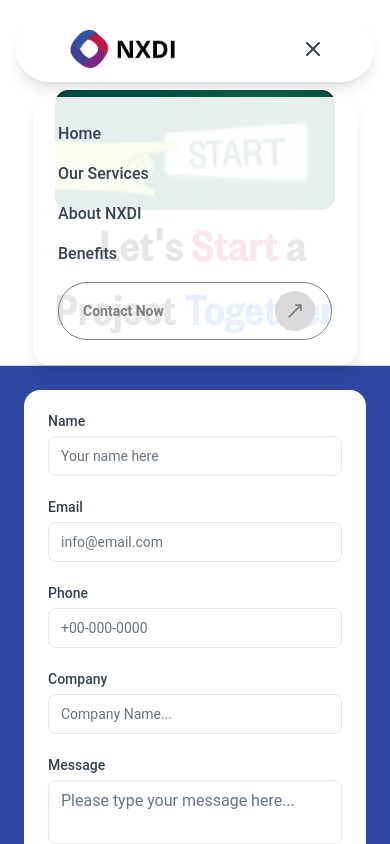
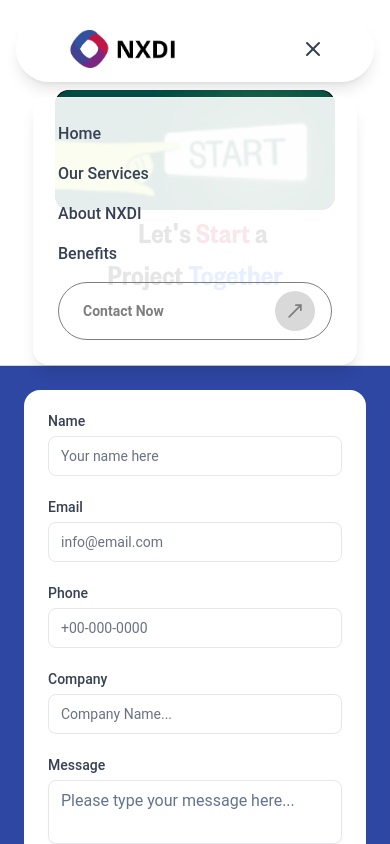
Before and after one commit to softvence-omega/ad4m-g1ll, a Next.js app: page /Contacts in a window 390 px wide. Both pictures are taken after a click on the button 313 px from the left and 49 px from the top of the page. Shown: the top 844 px of the page. Built offline with nearby package versions, Linux system fonts and the light colour scheme.

Commit message:
this commit for the responsiveness

```diff
--- a/src/app/(LandingPage)/page.tsx
+++ b/src/app/(LandingPage)/page.tsx
@@ -5,20 +5,38 @@ import BenefitsSection from "@/components/features/landingPage/Benefits/BenefitS
 import FaqSection from "@/components/features/landingPage/FAQSection";
 import ScrollStack from "@/components/features/landingPage/ScrollStack/ScrollStack";
 import WhatToDo from "@/components/features/landingPage/WhatToDo";
-
 import WhyChooseUs from "@/components/features/landingPage/WhyChooseUs/WhyChooseUs";
 
 export default function Home() {
   return (
-    <div className="">
-      <Banner />
+    <div>
+      <section id="home">
+        <Banner />
+      </section>
+
       <BannerBottom />
-       <WhatToDo/>
+
+      <section id="services">
+        <WhatToDo />
+      </section>
+
       <ScrollStack />
-      <AboutSection />
-      <BenefitsSection />
-      <FaqSection />
-      <WhyChooseUs />
+
+      <section id="about">
+        <AboutSection />
+      </section>
+
+      <section id="benefits">
+        <BenefitsSection />
+      </section>
+
+      <section id="faq">
+        <FaqSection />
+      </section>
+
+      <section id="whyus">
+        <WhyChooseUs />
+      </section>
     </div>
   );
 }
--- a/src/app/globals.css
+++ b/src/app/globals.css
@@ -27,7 +27,9 @@
 body {
   font-family: "Roboto", sans-serif;
 }
-
+html {
+  scroll-behavior: smooth;
+}
 /* html,
 body {
   scroll-behavior: smooth;
--- a/src/components/contactsComponents/ContactBanner.tsx
+++ b/src/components/contactsComponents/ContactBanner.tsx
@@ -4,32 +4,29 @@ import contactImg from "../../../public/assets/Images/contact-img.png";
 import bannerBg from "../../../public/assets/Images/harness_hero.png";
 
 function ContactBanner() {
-
   return (
-    <section className="border-b border-gray-300 relative w-full bg-white h-[300px] sm:h-[400px] md:h-[500px] lg:h-[880px] overflow-hidden">
+    <section className="border-b border-gray-300 relative w-full bg-white h-[300px] sm:h-[400px] md:h-[500px] lg:h-[600px] xl:h-[880px] overflow-hidden">
       <div className="flex flex-col md:flex-row h-full w-full relative z-10 font-custom-font">
         {/* Left content */}
-        <div
-          className="
-            p-6 md:p-12
-            flex flex-col justify-center
-            z-10 font-custom-font
-            items-center md:items-start
-          "
-        >
-
-
+        <div className="p-6 md:p-12 flex flex-col justify-center z-10 items-center md:items-start">
           <div className="flex flex-col sm:flex-row items-center md:items-center gap-1 mb-1">
             <div className="h-[120px] w-[280px] sm:h-[150px] sm:w-[350px] bg-black rounded-xl flex items-center justify-center overflow-hidden">
-             <Image src={contactImg} alt="Contact Us" className="h-full w-full rounded-2xl object-cover"/>
+              <Image
+                src={contactImg}
+                alt="Contact Us"
+                className="h-full w-full rounded-2xl object-cover"
+              />
             </div>
 
-            <h1 className="text-5xl md:text-7xl lg:text-[160px] font-extrabold text-[#C40E44] leading-tight text-center md:text-left ml-4">
-             <span className="text-black">Let&apos;s</span> Start <span className="text-black">a</span>
+            {/* First heading */}
+            <h1 className="text-3xl sm:text-4xl md:text-5xl lg:text-[60px] xl:text-[160px] font-extrabold text-[#C40E44] leading-tight text-center md:text-left ml-4">
+              <span className="text-black">Let&apos;s</span> Start{" "}
+              <span className="text-black">a</span>
             </h1>
           </div>
 
-          <h1 className="text-5xl md:text-5xl lg:text-[160px] font-extrabold leading-tight text-black text-center md:text-left">
+          {/* Second heading */}
+          <h1 className="text-3xl sm:text-4xl md:text-5xl lg:text-[60px] xl:text-[160px] font-extrabold leading-tight text-black text-center md:text-left">
             Project <span className="text-blue-600">Together</span>
           </h1>
         </div>
@@ -43,20 +40,35 @@ function ContactBanner() {
           backgroundRepeat: "no-repeat",
           backgroundPosition: "right center",
           backgroundSize: "cover",
-          transform: "scaleX(-1)", // flip horizontally
+          transform: "scaleX(-1)",
           zIndex: 0,
         }}
       ></div>
 
       {/* Floating Social Icons */}
       <div className="hidden md:flex flex-col items-center justify-center absolute right-4 top-1/2 transform -translate-y-1/2 z-20 space-y-4 rounded-full bg-gray-100 p-2 shadow-lg">
-          <a href="https://facebook.com" target="_blank" rel="noopener noreferrer" className="bg-[#485390] text-white p-3 rounded-full hover:scale-110 transition-transform duration-300 ease-in-out">
+        <a
+          href="https://facebook.com"
+          target="_blank"
+          rel="noopener noreferrer"
+          className="bg-[#485390] text-white p-3 rounded-full hover:scale-110 transition-transform duration-300 ease-in-out"
+        >
           <FaFacebookF size={20} />
         </a>
-         <a href="https://instagram.com" target="_blank" rel="noopener noreferrer" className="bg-[#485390] text-white p-3 rounded-full hover:scale-110 transition-transform duration-300 ease-in-out">
+        <a
+          href="https://instagram.com"
+          target="_blank"
+          rel="noopener noreferrer"
+          className="bg-[#485390] text-white p-3 rounded-full hover:scale-110 transition-transform duration-300 ease-in-out"
+        >
           <FaInstagram size={20} />
         </a>
-           <a href="https://linkedin.com" target="_blank" rel="noopener noreferrer" className="bg-[#485390] text-white p-3 rounded-full hover:scale-110 transition-transform duration-300 ease-in-out">
+        <a
+          href="https://linkedin.com"
+          target="_blank"
+          rel="noopener noreferrer"
+          className="bg-[#485390] text-white p-3 rounded-full hover:scale-110 transition-transform duration-300 ease-in-out"
+        >
           <FaLinkedinIn size={20} />
         </a>
       </div>
--- a/src/components/features/landingPage/Banner/BannerBottom.tsx
+++ b/src/components/features/landingPage/Banner/BannerBottom.tsx
@@ -6,7 +6,7 @@ import HomeButton from '@/components/reusable/HomeButton';
 function BannerBottom() {
   return (
     <Wrapper>
-        <div className='flex items-center h-52 bg-white space-x-4 pl-4'> {/* Adjust height and add padding left to place on left side */}
+        <div className='lg:flex lg:items-center md:flex md:items-center flex justify-center items-center h-52 bg-white space-x-4 pl-4'> {/* Adjust height and add padding left to place on left side */}
      <HomeButton title="Contact" />
 
      <HomeButton title="Subscribe" />
--- a/src/components/features/landingPage/WhatToDo.tsx
+++ b/src/components/features/landingPage/WhatToDo.tsx
@@ -26,7 +26,7 @@ function WhatToDo() {
     <section className="py-16 bg-[#F6F6F6]">
       <div className="container mx-auto px-4 text-center">
         {/* Title */}
-        <h2 className="text-2xl md:text-3xl font-bold text-blue-600 mb-6">
+        <h2 className="text-4xl md:text-4xl font-bold text-text-primary font-custom-font mb-6">
           What We Do
         </h2>
 
--- a/src/components/layout/Navbar.tsx
+++ b/src/components/layout/Navbar.tsx
@@ -2,22 +2,37 @@
 import { Menu, X } from "lucide-react";
 import Image from "next/image";
 import Link from "next/link";
-import { usePathname } from "next/navigation";
-import { useState } from "react";
+import { useEffect, useState } from "react";
 import logo from "../../../public/assets/Frame 2121457658.png";
 import Wrapper from "../resuable/Wrapper";
 import HomeButton from "../reusable/HomeButton";
 
 const navItems = [
-  { label: "Home", href: "/" },
-  { label: "Our Services", href: "/services" },
-  { label: "About NXDI", href: "/about" },
-  { label: "Benefits", href: "/benefits" },
+  { label: "Home", href: "home" },
+  { label: "Our Services", href: "services" },
+  { label: "About NXDI", href: "about" },
+  { label: "Benefits", href: "benefits" },
 ];
 
 export default function Navbar() {
-  const pathname = usePathname();
   const [isOpen, setIsOpen] = useState(false);
+  const [is1024, setIs1024] = useState(false);
+
+  // Detect if screen width is exactly 1024px
+  useEffect(() => {
+    const handleResize = () => setIs1024(window.innerWidth === 1024);
+    handleResize();
+    window.addEventListener("resize", handleResize);
+    return () => window.removeEventListener("resize", handleResize);
+  }, []);
+
+  const handleScroll = (id: string) => {
+    const section = document.getElementById(id);
+    if (section) {
+      section.scrollIntoView({ behavior: "smooth" });
+      setIsOpen(false);
+    }
+  };
 
   return (
     <header className="sticky top-4 z-50 mx-4 md:mx-16 rounded-full bg-white/10 backdrop-blur-md shadow-lg border border-white/20">
@@ -28,28 +43,28 @@ export default function Navbar() {
             <Image src={logo} alt="NXDI Logo" width={120} height={40} />
           </Link>
 
-          {/* Nav Links (center - only lg screens) */}
+          {/* Nav Links (center - lg only) */}
           <nav className="hidden lg:flex absolute left-1/2 -translate-x-1/2 space-x-8">
-            {navItems.map((item) => {
-              const isActive = pathname === item.href;
-              return (
-                <Link
+            {navItems.map((item) => (
+              <button
                 key={item.href}
-                  href={item.href}
-                  className={`font-bold transition ${
-                    isActive
-                      ? "text-blue-600 font-semibold underline underline-offset-4"
-                      : "text-gray-700 hover:text-blue-600"
-                  }`}
+                onClick={() => handleScroll(item.href)}
+                className="font-bold text-gray-700 hover:text-blue-600 transition"
               >
                 {item.label}
-                </Link>
-              );
-            })}
+              </button>
+            ))}
           </nav>
 
-          {/* Contact Button (right - lg only) */}
-          <div className="hidden lg:block">
+          {/* Contact Button */}
+          <div
+            className="hidden lg:flex items-center"
+            style={
+              is1024
+                ? { position: "absolute", right: 0, top: "50%", transform: "translateY(-50%)" }
+                : {}
+            }
+          >
             <Link href="/Contacts">
               <HomeButton title="Contact Now" />
             </Link>
@@ -67,25 +82,17 @@ export default function Navbar() {
         {/* Mobile & Tablet Dropdown */}
         {isOpen && (
           <div className="lg:hidden absolute top-20 left-0 right-0 mx-4 rounded-2xl bg-white/90 backdrop-blur-lg shadow-lg border border-white/20 p-6 space-y-4">
-            {navItems.map((item) => {
-              const isActive = pathname === item.href;
-              return (
-                <Link
+            {navItems.map((item) => (
+              <button
                 key={item.href}
-                  href={item.href}
-                  onClick={() => setIsOpen(false)}
-                  className={`block text-base font-medium transition ${
-                    isActive
-                      ? "text-blue-600 font-semibold underline underline-offset-4"
-                      : "text-gray-700 hover:text-blue-600"
-                  }`}
+                onClick={() => handleScroll(item.href)}
+                className="block w-full text-left text-base font-medium text-gray-700 hover:text-blue-600 transition"
               >
                 {item.label}
-                </Link>
-              );
-            })}
+              </button>
+            ))}
 
-            {/* Contact Button (md and below, after menu items) */}
+            {/* Contact Button (md and below) */}
             <Link href="/Contacts" onClick={() => setIsOpen(false)}>
               <HomeButton title="Contact Now" />
             </Link>
```
Also changed, not shown: src/components/features/landingPage/Banner/Banner.tsx (+34 -16 lines), src/components/layout/Footer.tsx (+7 -7 lines). Lines whose indentation alone changed are shown as unchanged.
